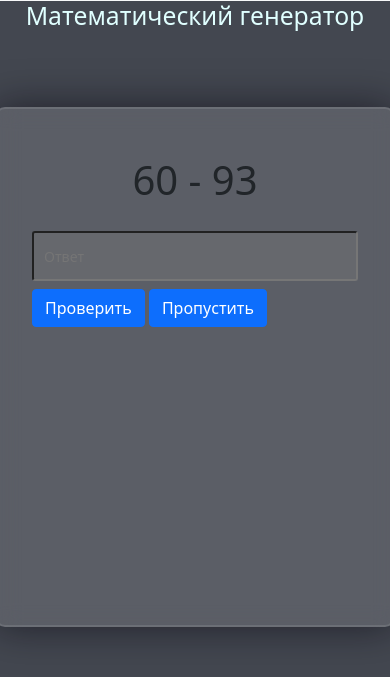
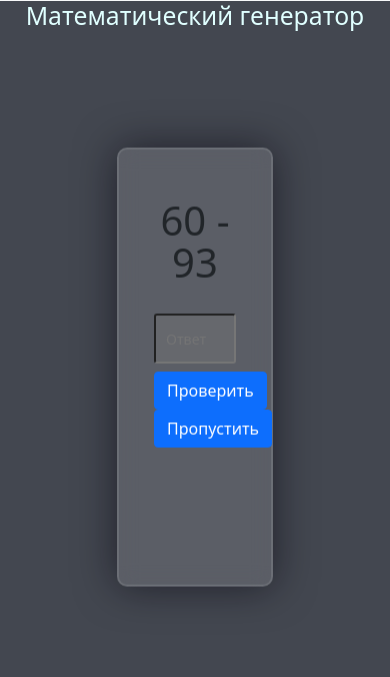
Before and after one commit to tiboga/hackathon, a Flask app: page / in a window 390 px wide. Shown: the part 55-732 px from the top of the page. Run offline with Flask 3, Linux system fonts and the light colour scheme.

Commit message:
Адаптивная вёрстка под главную страницу и смену данных пользователя.

```diff
--- a/templates/change_data.html
+++ b/templates/change_data.html
@@ -14,8 +14,10 @@ body{
     top: 50%;
 }
 form{
-    height: 520px;
-    width: 400px;
+    height: 52%;
+    max-height: 520px;
+    width: 40%;
+    max-width: 400px;
     background-color: rgba(255,255,255,0.13);
     position: absolute;
     transform: translate(-50%,-50%);
--- a/templates/main_page.html
+++ b/templates/main_page.html
@@ -10,8 +10,10 @@ body {
     background-color: #434750;
 }
 form{
-    height: 520px;
-    width: 400px;
+    height: 52%;
+    max-height: 520px;
+    width: 40%;
+    max-width: 400px;
     background-color: rgba(255,255,255,0.13);
     position: absolute;
     transform: translate(-50%,-50%);
--- a/templates/profile.html
+++ b/templates/profile.html
@@ -54,7 +54,7 @@
         <a class="button_pt" href="/missingexamples" style="display: inline-block;background: #2196f3; color: #fff; padding: 12px; border-radius: 3px;text-decoration: none;font-family: Tahoma;font-size: 18px;line-height: 1;font-weight: 100; position:absolute; left:2300px; top:200px">Нерешённые примеры</a>
     </div>
     <div class="top">
-        <a class="button" href="/top" target="_blank" style="display: inline-block;background: #2196f3; color: #fff; padding: 12px; border-radius: 3px;text-decoration: none;font-family: Tahoma;font-size: 18px;line-height: 1;font-weight: 100; position:absolute; left:10px; top:1200px">Рейтинг пользователей</a>
+        <a class="button" href="/top" style="display: inline-block;background: #2196f3; color: #fff; padding: 12px; border-radius: 3px;text-decoration: none;font-family: Tahoma;font-size: 18px;line-height: 1;font-weight: 100; position:absolute; left:10px; top:1200px">Рейтинг пользователей</a>
     </div>
     <div class="gramota">
         <a class="button" href="/reward" style="display: inline-block;background: #2196f3; color: #fff; padding: 12px; border-radius: 3px;text-decoration: none;font-family: Tahoma;font-size: 18px;line-height: 1;font-weight: 100; position:absolute; left:2300px; top:1200px">Получить грамоту</a>
```
Also changed, not shown: db/main.db.
